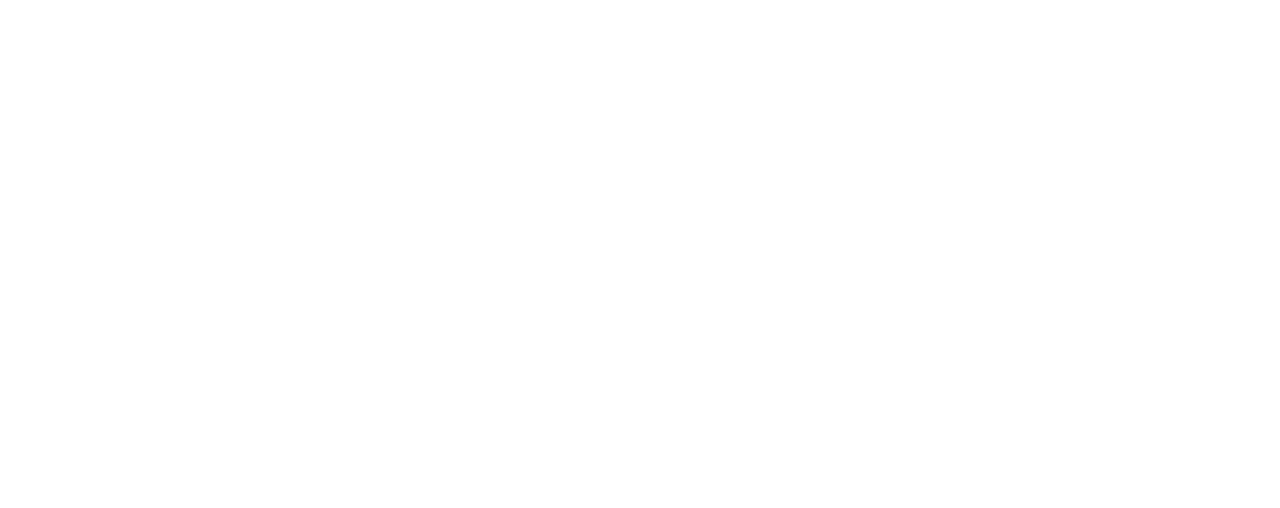
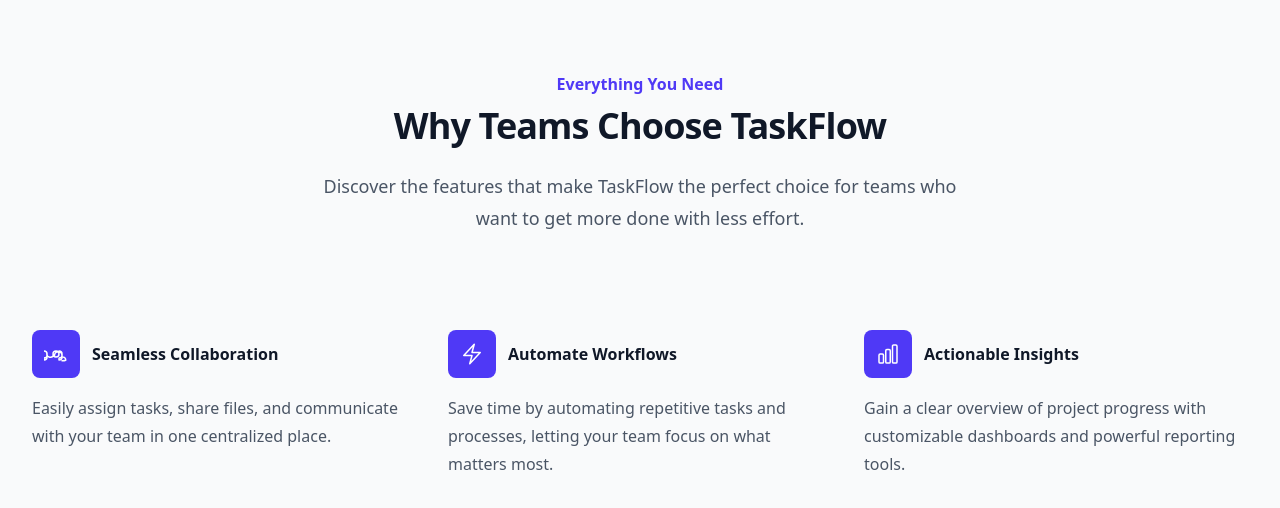
Before and after one commit to rohit3171999/free-trial-landing-page, a React (Vite) app: page / in a window 1280 px wide. Shown: the part 846-1354 px from the top of the page. Before the commit the page ends 800 px from the top, so only its background shows below. Built offline with nearby package versions, Linux system fonts and the light colour scheme.

Commit message:
add markup in ProductBenefits.jsx

```diff
--- a/src/App.jsx
+++ b/src/App.jsx
@@ -1,11 +1,13 @@
 
 // Main App Component
 import HeroSection from "./components/HeroSection.jsx";
+import ProductBenefits from "./components/ProductBenefits.jsx";
 
 export default function App() {
     return (
         <>
             <HeroSection/>
+            <ProductBenefits/>
         </>
 
     );
--- a/src/components/ProductBenefits.jsx
+++ b/src/components/ProductBenefits.jsx
@@ -6,19 +6,67 @@
 Communicate value in a scannable, visual format.
 * */
 export default function ProductBenefits(){
+    // Data for the benefits section. Using an array of objects makes the component cleaner and easier to update.
+    const benefits = [
+        {
+            name: 'Seamless Collaboration',
+            description: 'Easily assign tasks, share files, and communicate with your team in one centralized place.',
+            icon: (props) => (
+                <svg xmlns="http://www.w3.org/2000/svg" fill="none" viewBox="0 0 24 24" strokeWidth={1.5} stroke="currentColor" {...props}>
+                    <path strokeLinecap="round" strokeLinejoin="round" d="M18 18.72a9.094 9.094 0 003.741-.479 3 3 0 00-4.682-2.72m-7.5-2.962A3 3 0 013 11.175V15a3 3 0 01-3 3v-1.5a.75.75 0 01.75-.75 2.25 2.25 0 002.25-2.25v-1.5a3 3 0 00-3-3m10.5 4.5A3 3 0 0118 13.5v1.5a3 3 0 01-3 3v-1.5a.75.75 0 01.75-.75 2.25 2.25 0 002.25-2.25v-1.5a3 3 0 00-3-3M15 12a3 3 0 11-6 0 3 3 0 016 0z" />
+                </svg>
+            ),
+        },
+        {
+            name: 'Automate Workflows',
+            description: 'Save time by automating repetitive tasks and processes, letting your team focus on what matters most.',
+            icon: (props) => (
+                <svg xmlns="http://www.w3.org/2000/svg" fill="none" viewBox="0 0 24 24" strokeWidth={1.5} stroke="currentColor" {...props}>
+                    <path strokeLinecap="round" strokeLinejoin="round" d="M3.75 13.5l10.5-11.25L12 10.5h8.25L9.75 21.75 12 13.5H3.75z" />
+                </svg>
+            ),
+        },
+        {
+            name: 'Actionable Insights',
+            description: 'Gain a clear overview of project progress with customizable dashboards and powerful reporting tools.',
+            icon: (props) => (
+                <svg xmlns="http://www.w3.org/2000/svg" fill="none" viewBox="0 0 24 24" strokeWidth={1.5} stroke="currentColor" {...props}>
+                    <path strokeLinecap="round" strokeLinejoin="round" d="M3 13.125C3 12.504 3.504 12 4.125 12h2.25c.621 0 1.125.504 1.125 1.125v6.75C7.5 20.496 6.996 21 6.375 21h-2.25A1.125 1.125 0 013 19.875v-6.75zM9.75 8.625c0-.621.504-1.125 1.125-1.125h2.25c.621 0 1.125.504 1.125 1.125v11.25c0 .621-.504 1.125-1.125 1.125h-2.25a1.125 1.125 0 01-1.125-1.125V8.625zM16.5 4.125c0-.621.504-1.125 1.125-1.125h2.25C20.496 3 21 3.504 21 4.125v15.75c0 .621-.504 1.125-1.125 1.125h-2.25a1.125 1.125 0 01-1.125-1.125V4.125z" />
+                </svg>
+            ),
+        },
+    ];
+
     return (
-        <>
-            {/*<section> wrapper*/}
-
-            {/*    <h2> section title → “Why Teams Choose TaskFlow”*/}
-
-            {/*        <div> grid or <ul> → benefit cards*/}
-
-            {/*            <img> or <svg> icon*/}
-
-            {/*                <h3> benefit title*/}
-
-            {/*                    <p> short description*/}
-        </>
+        <section className="bg-gray-50 dark:bg-gray-800 py-24 sm:py-32">
+            <div className="mx-auto max-w-7xl px-6 lg:px-8">
+                <div className="mx-auto max-w-2xl lg:text-center">
+                    <h2 className="text-base font-semibold leading-7 text-indigo-600 dark:text-indigo-400">Everything You Need</h2>
+                    <p className="mt-2 text-3xl font-bold tracking-tight text-gray-900 dark:text-white sm:text-4xl">
+                        Why Teams Choose TaskFlow
+                    </p>
+                    <p className="mt-6 text-lg leading-8 text-gray-600 dark:text-gray-300">
+                        Discover the features that make TaskFlow the perfect choice for teams who want to get more done with less effort.
+                    </p>
+                </div>
+                <div className="mx-auto mt-16 max-w-2xl sm:mt-20 lg:mt-24 lg:max-w-none">
+                    <dl className="grid max-w-xl grid-cols-1 gap-x-8 gap-y-16 lg:max-w-none lg:grid-cols-3">
+                        {benefits.map((benefit) => (
+                            <div key={benefit.name} className="flex flex-col">
+                                <dt className="flex items-center gap-x-3 text-base font-semibold leading-7 text-gray-900 dark:text-white">
+                                    <div className="flex h-12 w-12 items-center justify-center rounded-lg bg-indigo-600">
+                                        <benefit.icon className="h-6 w-6 text-white" aria-hidden="true" />
+                                    </div>
+                                    {benefit.name}
+                                </dt>
+                                <dd className="mt-4 flex flex-auto flex-col text-base leading-7 text-gray-600 dark:text-gray-400">
+                                    <p className="flex-auto">{benefit.description}</p>
+                                </dd>
+                            </div>
+                        ))}
+                    </dl>
+                </div>
+            </div>
+        </section>
     );
 }
```
